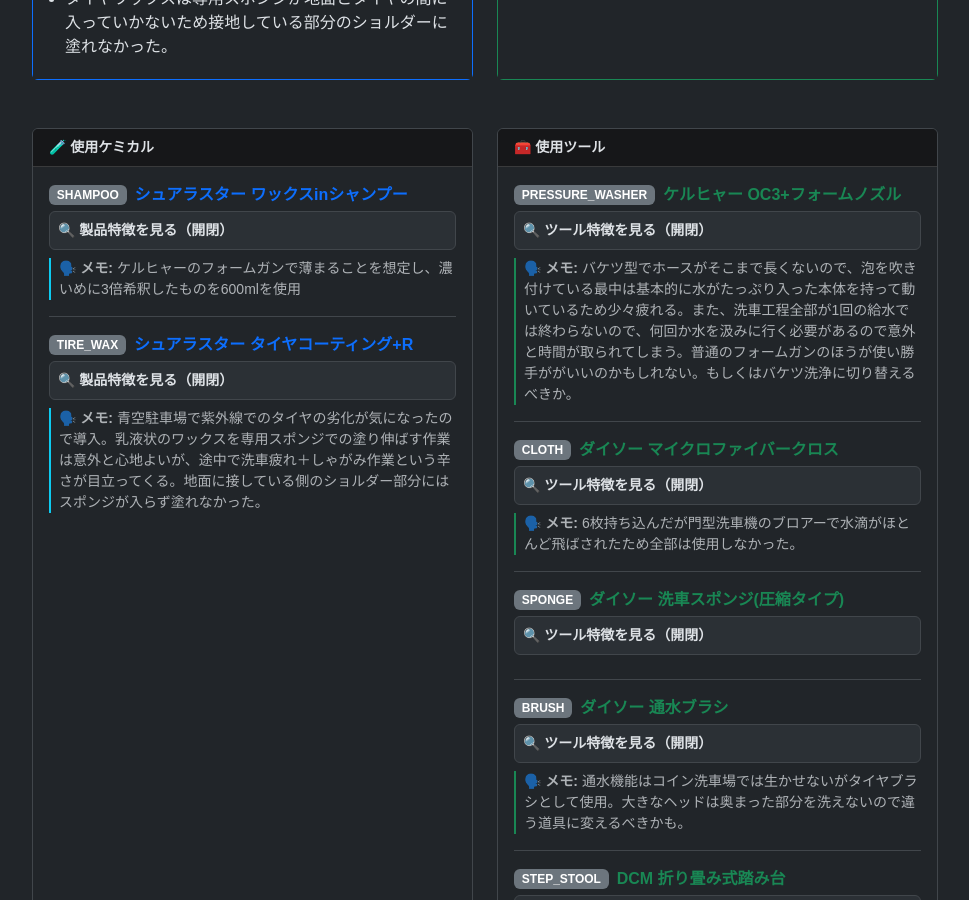
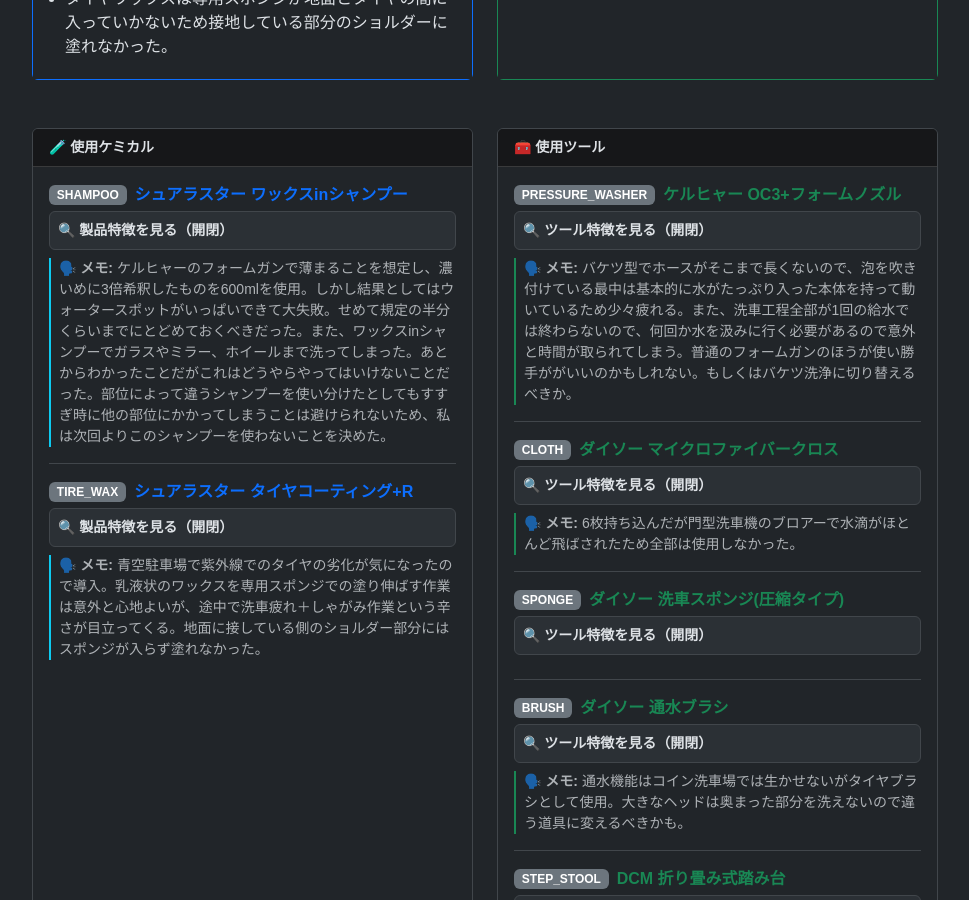
Before and after one commit to funyapar-org/fuel-lab, a Jekyll site: the page built from _wash_logs/2026-04-18-wash-log.md, in a window 1280 px wide and 900 px high, scrolled down 1394 px. Shown: the whole window, without its empty margins (155-1124 px from the left). Built offline with Jekyll 4.4.1, drawn with Linux system fonts in a browser that asks for light colours.

Commit message:
2026-04-18-wash-log.md を更新

```diff
--- a/_wash_logs/2026-04-18-wash-log.md
+++ b/_wash_logs/2026-04-18-wash-log.md
@@ -22,7 +22,7 @@
 # --- 使用ケミカル ---
 chemicals:
   - id: shampoo.sur_wax_in
-    note: ケルヒャーのフォームガンで薄まることを想定し、濃いめに3倍希釈したものを600mlを使用
+    note: ケルヒャーのフォームガンで薄まることを想定し、濃いめに3倍希釈したものを600mlを使用。しかし結果としてはウォータースポットがいっぱいできて大失敗。せめて規定の半分くらいまでにとどめておくべきだった。また、ワックスinシャンプーでガラスやミラー、ホイールまで洗ってしまった。あとからわかったことだがこれはどうやらやってはいけないことだった。部位によって違うシャンプーを使い分けたとしてもすすぎ時に他の部位にかかってしまうことは避けられないため、私は次回よりこのシャンプーを使わないことを決めた。
   - id: tire_wax.sur_tire_wax_r
     note: 青空駐車場で紫外線でのタイヤの劣化が気になったので導入。乳液状のワックスを専用スポンジでの塗り伸ばす作業は意外と心地よいが、途中で洗車疲れ＋しゃがみ作業という辛さが目立ってくる。地面に接している側のショルダー部分にはスポンジが入らず塗れなかった。
 
```
